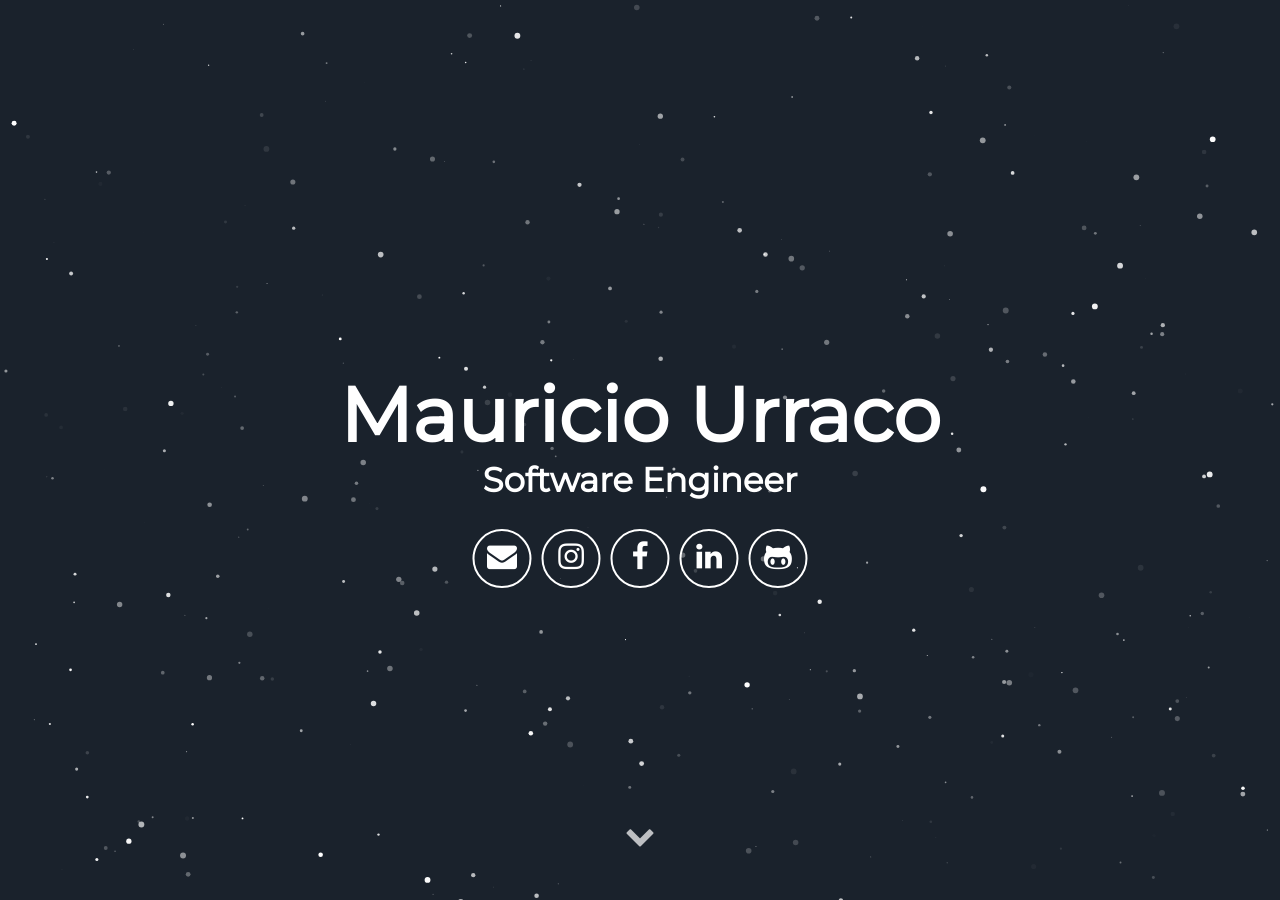
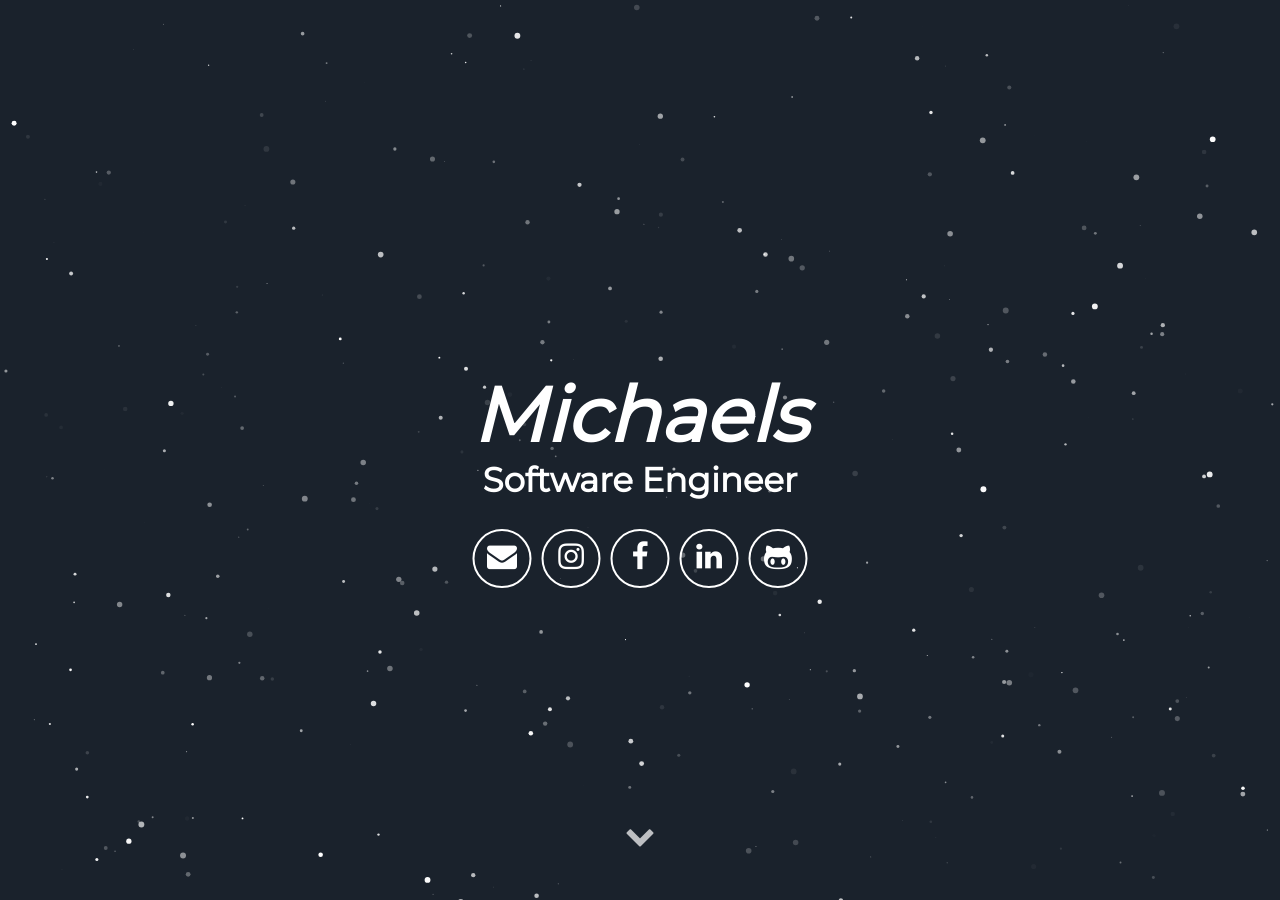
Before and after one commit to Micha3ls0n0/ocean-of-tears, a Jekyll site: the page built from index.html, in a window 1280 px wide and 900 px high. Built offline with Jekyll 4.4.1, drawn with Linux system fonts in a browser that asks for light colours; some web fonts are replaced.

Commit message:
Update _config.yml

```diff
--- a/_config.yml
+++ b/_config.yml
@@ -5,7 +5,7 @@ description: Jekyll Theme Minimal Resume
 # url: "localhost:3000" # the base hostname & protocol for your site e.g. http://willianjusten.com.br
 
 # User settings
-username: Mauricio Urraco
+username: <i>Michaels</i>
 user_description: I'm a nomad Software Engineer, always searching for the next challenge; no task is too scary nor too difficult. Lately I have been immersed in the <b>crypto-world</b> working for Radix, a London based startup trying to create the next massive scalable DLT.. I'm one of the two guys behind all the JS related stuff. Visit my blog here":" <a href="https://mauriciourraco.com" target="_blank">https://mauriciourraco.com</a>
 user_title: Software Engineer
 email: mauriurraco@gmail.com
```
